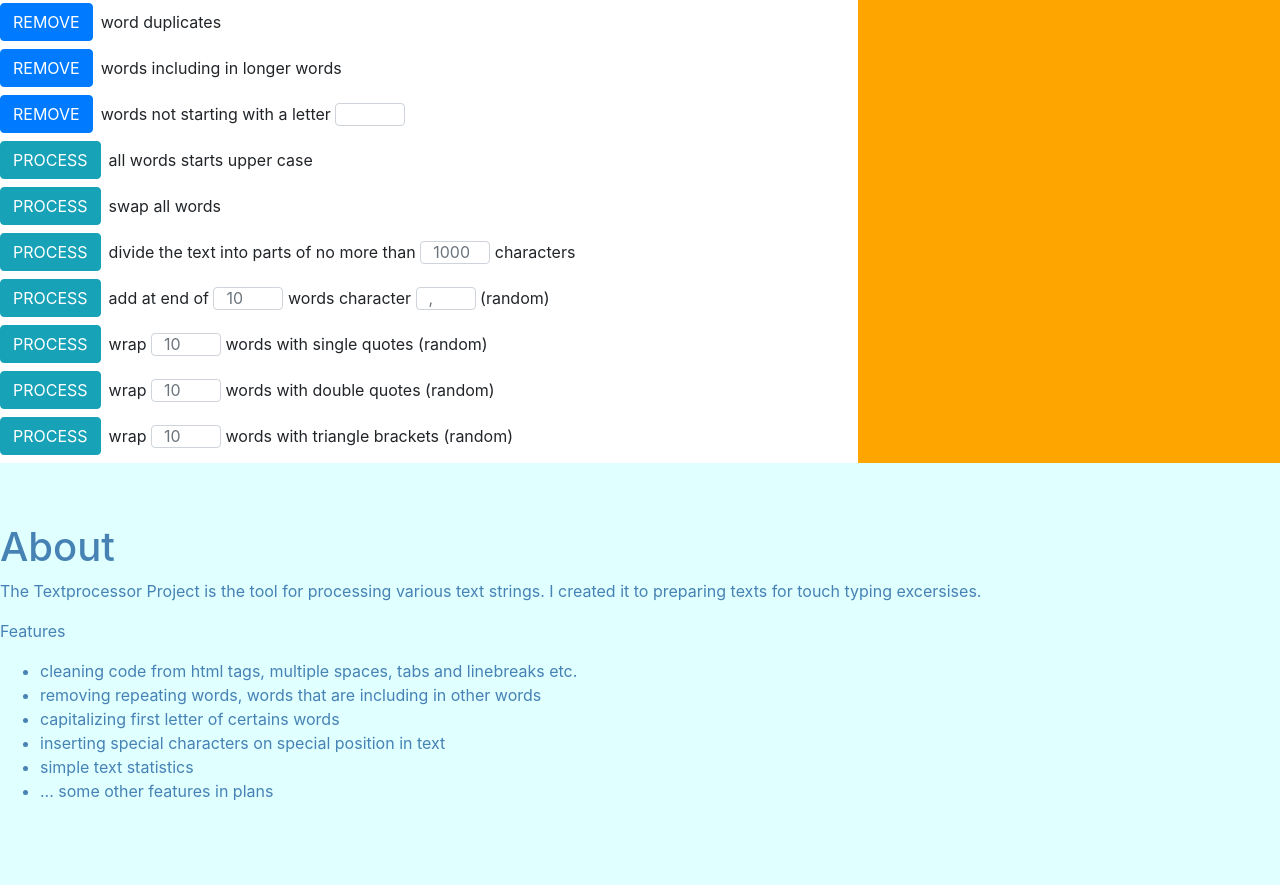
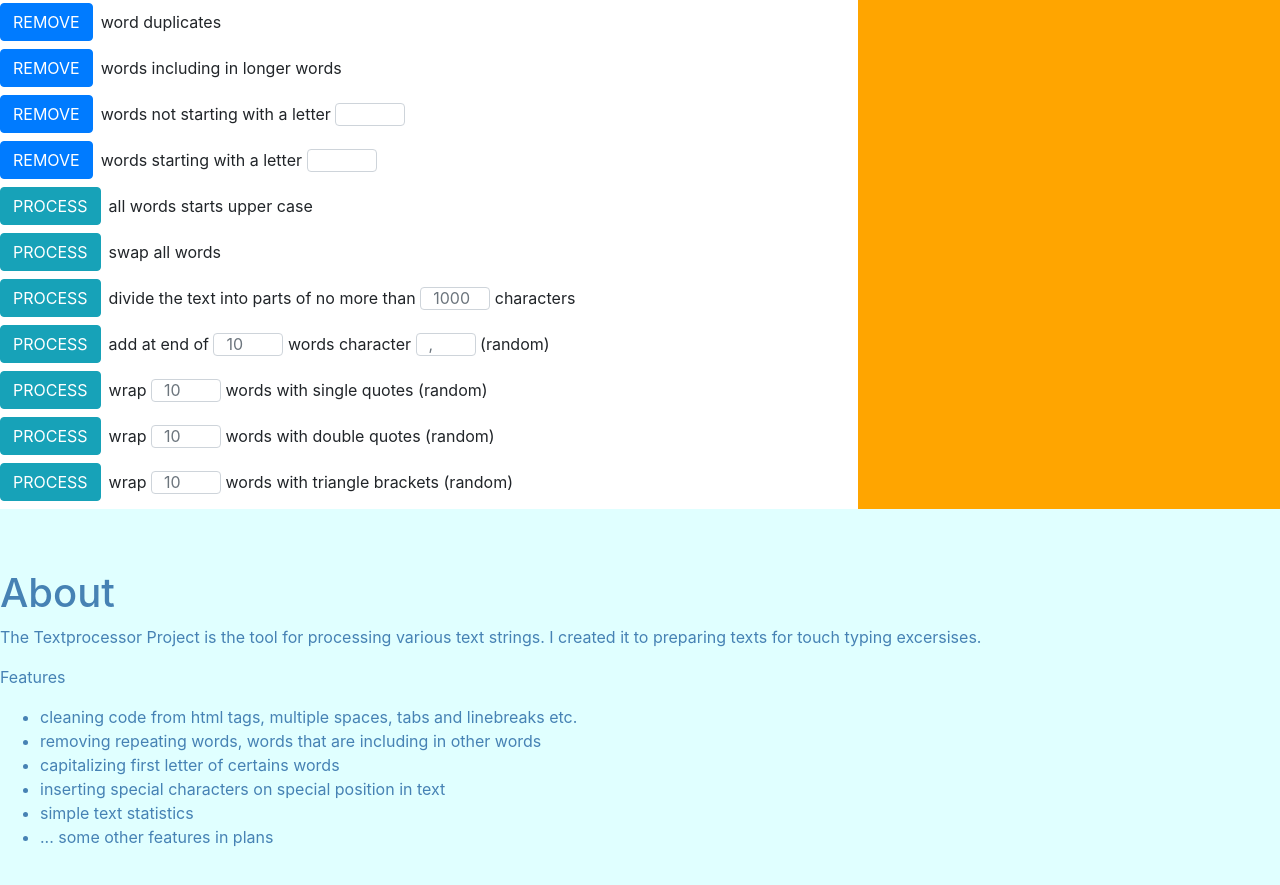
Before and after one commit to andrzejpuzynski/andrzejpuzynski.github.io, a plain HTML site: page portfolio/textprocessor.html in a window 1280 px wide. Shown: the part 803-1688 px from the top of the page. Drawn offline with nearby package versions, Linux system fonts and the light colour scheme.

Commit message:
Adding button: REMOVE words starting with a specific letter

```diff
--- a/js/textprocessorProcessingText.js
+++ b/js/textprocessorProcessingText.js
@@ -48,6 +48,13 @@
             .filter(i => $firstLetterOfWord.includes(i.slice(0,1)) ).join(' ');
         	$('.textToProcess').empty();
         	$('.textToProcess').val($textToProcess);
+        },
+        wordsIncludingFirstLetterFromInput: function () {
+            var $firstLetterOfWordToIncluding = $('#firstLetterOfWordToIncluding').val();
+            var $textToProcess = $('.textToProcess').val().split(' ')
+            .filter(i => !$firstLetterOfWordToIncluding.includes(i.slice(0,1)) ).join(' ');
+            $('.textToProcess').empty();
+            $('.textToProcess').val($textToProcess);
         }
     }
 
--- a/portfolio/textprocessor.html
+++ b/portfolio/textprocessor.html
@@ -81,7 +81,14 @@
             <div class="d-flex flex-row my-2">
                 <button type="button" class="btn btn-primary align-self-center" onclick="textRemove.wordsNotIncludingFirstLetterFromInput()">REMOVE</button>
                 <div class="align-self-center mx-2">words not starting with a letter
-                    <input class="form-control" type="text" placeholder="" id="firstLetterOfWord" style="width: 70px; height: 23px; display: inline"></div>
+                    <input class="form-control" type="text" placeholder="" id="firstLetterOfWord" style="width: 70px; height: 23px; display: inline">
+                </div>
+            </div>
+            <div class="d-flex flex-row my-2">
+                <button type="button" class="btn btn-primary align-self-center" onclick="textRemove.wordsIncludingFirstLetterFromInput()">REMOVE</button>
+                <div class="align-self-center mx-2">words starting with a letter
+                    <input class="form-control" type="text" placeholder="" id="firstLetterOfWordToIncluding" style="width: 70px; height: 23px; display: inline">
+                </div>
             </div>
 
 
```
Also changed, not shown: 1 other file.
